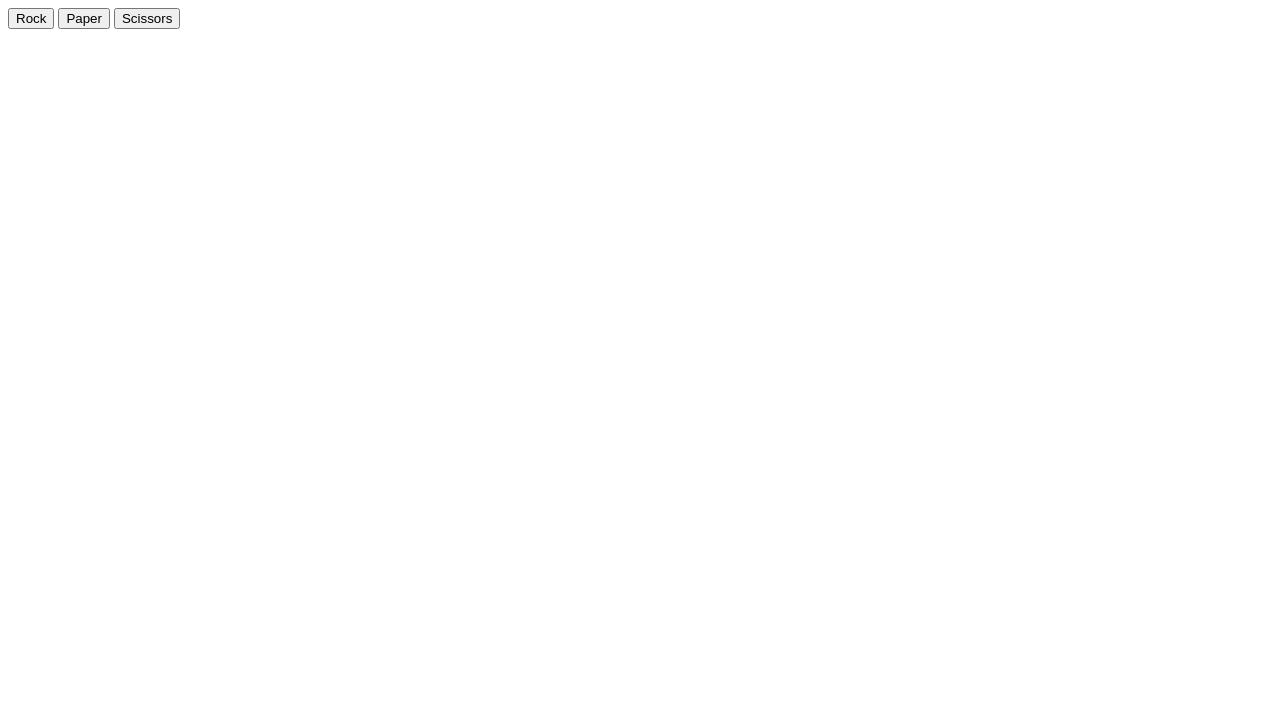
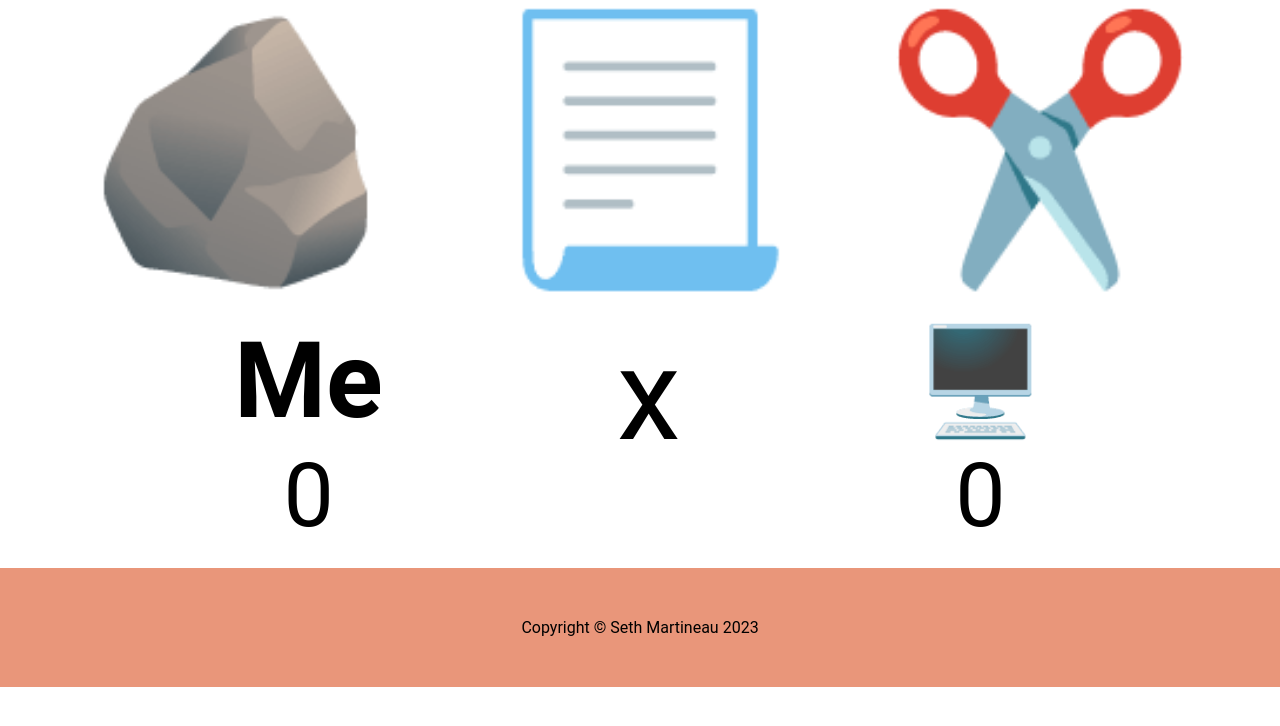
Before and after one commit to martineau-sw/rock-clicker, a plain HTML site: page index.html in a window 1280 px wide. Drawn offline with Linux system fonts and the light colour scheme.

Commit message:
Style UI layout using flexbox

```diff
--- a/index.html
+++ b/index.html
@@ -3,16 +3,36 @@
 <head>
     <meta charset="UTF-8">
     <meta name="viewport" content="width=device-width, initial-scale=1.0">
+    <link rel="stylesheet" href="styles.css">
+    <script src="rock-paper-scissors.js" defer></script>
     <title>Document</title>
-    <script src="rock-paper-scissors.js" defer></script>
-
 
 </head>
 <body>
+    <div class="content">
 
-    <button class="rock">Rock</button>
-    <button class="paper">Paper</button>
-    <button class="scissors">Scissors</button>
+        <div class="buttons">
+            <button class="rock">🪨</button>
+            <button class="paper">📃</button>
+            <button class="scissors">✂️</button>
+        </div>
+
+        <div class="score">
+            <div class="player">
+                <h3>Me</h3>
+            </div>
+            <div class="contest">
+                <div></div>
+                <div>x</div>
+                <div></div>
+            </div>
+            <div class="computer">
+                <h3>🖥️</h3>
+            </div>
+        </div>
+
+        <div class="footer">Copyright © Seth Martineau 2023</div>
+    </div>
 
 </body>
 </html>
--- a/rock-paper-scissors.js
+++ b/rock-paper-scissors.js
@@ -14,27 +14,24 @@ function game(outcome) {
     if(playerScore == 5 || computerScore == 5) return;
 
     if(outcome == 1) {
-        outcomeDiv.textContent = "Player wins round!";
         playerScore++;
     }
     else if(outcome == 0) {
-        outcomeDiv.textContent = "It's a tie!";
     }
     else {
-        outcomeDiv.textContent = "Computer wins round!";
         computerScore++;
     }
 
+    playerScoreDisplay.textContent = playerScore.toString();
+    computerScoreDisplay.textContent = computerScore.toString();
+
     if(playerScore == 5)
     {
-        outcomeDiv.textContent = ("Player wins game!");
     }
     else if(computerScore == 5)
     {
-        outcomeDiv.textContent = "Computer wins game!";
     }
     else {
-        outcomeDiv.textContent = (`Player: ${playerScore}\nComputer: ${computerScore}`)
     }
 }
 
@@ -42,9 +39,10 @@ function playRound(playerChoice, computerChoice)
 {
     if(playerScore == 5 || computerScore == 5) return;
 
+    playerHand.textContent = convertToEmoji(playerChoice);
+    computerHand.textContent = convertToEmoji(computerChoice);
+
     outcome = playerChoice - computerChoice;
-
-    playDiv.textContent = (`Player: ${convertToString(playerChoice)}\nComputer: ${convertToString(computerChoice)}`);
 
     if(outcome == 0) {
         return 0;
@@ -69,21 +67,37 @@ function convertToString(index) {
     }
 }
 
+function convertToEmoji(index) {
+    switch(index)
+    {
+        case 0:
+            return "🪨";
+        case 1:
+            return "📃";
+        case 2:
+            return "✂️";
+    }
+}
+
 const rockChoice = document.querySelector('.rock');
 const paperChoice = document.querySelector('.paper');
 const scissorsChoice = document.querySelector('.scissors');
 
-const logDiv = document.createElement('div');
+const player = document.querySelector('.player');
+const contest = document.querySelector('.contest');
+const computer = document.querySelector('.computer');
 
-const scoreDiv = document.createElement('div');
-const outcomeDiv = document.createElement('div');
-const playDiv = document.createElement('div');
+const playerScoreDisplay = document.createElement('div');
+const computerScoreDisplay = document.createElement('div');
 
-logDiv.appendChild(scoreDiv);
-logDiv.appendChild(outcomeDiv);
-logDiv.appendChild(playDiv);
+const playerHand = contest.firstElementChild;
+const computerHand = contest.lastElementChild;
 
-document.body.appendChild(logDiv);
+playerScoreDisplay.textContent = "0";
+computerScoreDisplay.textContent = "0";
+
+player.appendChild(playerScoreDisplay);
+computer.appendChild(computerScoreDisplay);
 
 rockChoice.addEventListener('click', () => {
     game(playRound(0, getComputerChoice()));
--- /dev/null
+++ b/styles.css
@@ -0,0 +1,79 @@
+body {
+
+    margin: 0px
+}
+
+.content {
+    font-family: 'Roboto', sans-serif;
+    margin: 0;
+    display: flex;
+    flex-direction: column;
+    justify-content: space-between;
+    align-items: stretch;
+    align-content: center;
+}
+
+.header {
+    display: flex;
+    justify-content: center;
+    flex: 1 1 auto;
+    font-size: 4vw;
+}
+
+
+.buttons {
+    display: flex;
+    justify-content: space-evenly;
+}
+
+button {
+    font-size: 20vw;
+    height: auto;
+    width: 50%;
+    border: transparent;
+    background-color: transparent;
+    padding: 0;
+    margin: 0;
+    flex: 0 1 100px;
+}
+
+.score {
+    display: flex;
+    justify-content: center;
+    margin-top: 20px;
+    margin-bottom: 20px;
+}
+
+.player,
+ .computer {
+    font-size: 7vw;
+    display: flex;
+    flex-direction: column;
+    align-items: center;
+    flex: 1 1 auto;
+}
+
+.score div h3 {
+    margin: 0;
+}
+
+.contest {
+    display: flex;
+    flex-direction: row;
+    justify-content: center;
+    align-items: flex-start;
+    flex: 0 1 auto;
+}
+
+.contest div {
+    font-size: 10vw;
+}
+
+
+.footer {
+    display: flex;
+    justify-content: center;
+    align-items: center;
+    background-color: darksalmon;
+    padding: 50px
+}
```
